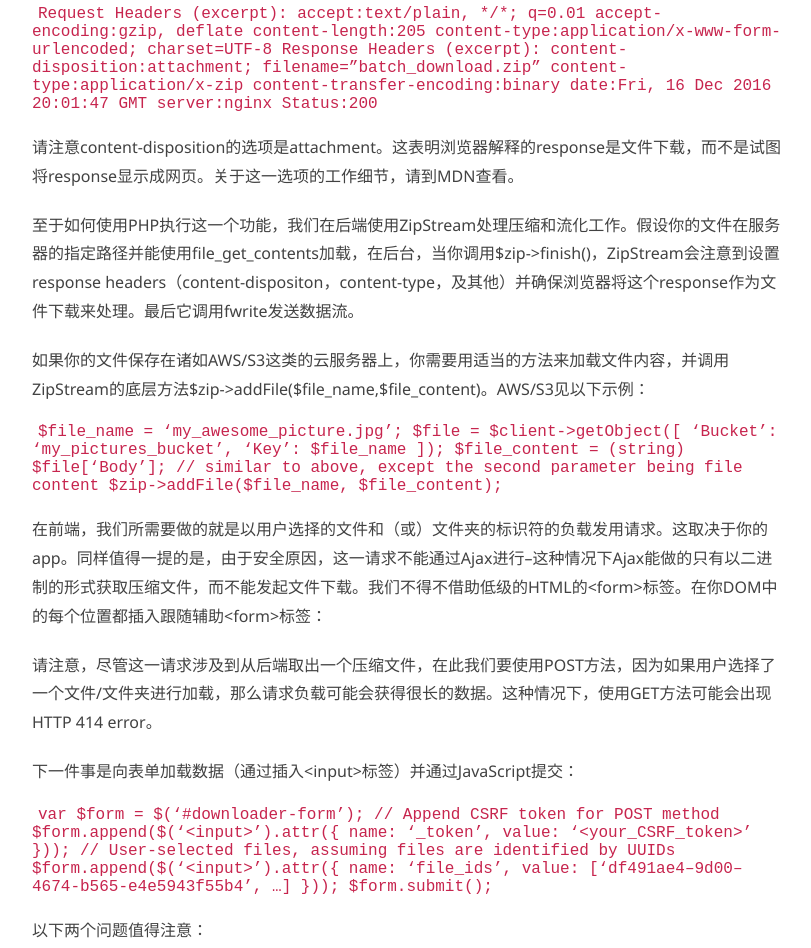
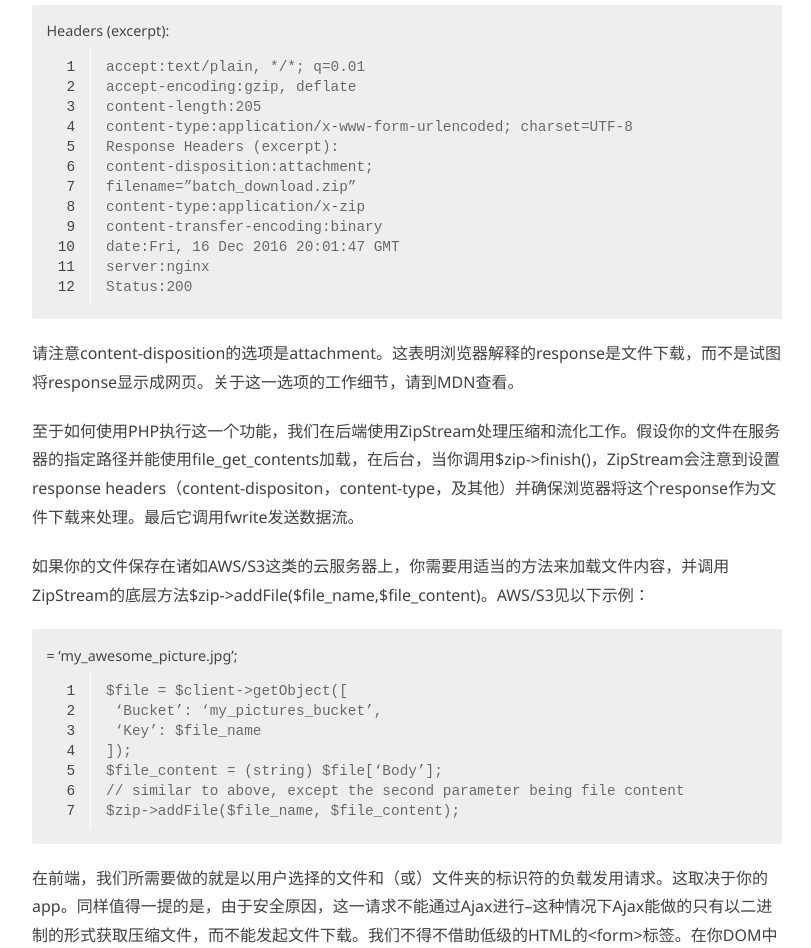
Before and after one commit to buyuwanjiazhong/buyuwanjiazhong.github.io, a plain HTML site: page 2017/02/06/Streamed File Zipping and Downloading in PHP/index.html in a window 1280 px wide. Shown: the part 877-1825 px from the top of the page, without its empty margins (233-1044 px from the left). Drawn offline with Linux system fonts and the light colour scheme.

Commit message:
Site updated: 2017-02-07 22:20:36

```diff
--- a/2017/02/06/Streamed File Zipping and Downloading in PHP/index.html
+++ b/2017/02/06/Streamed File Zipping and Downloading in PHP/index.html
@@ -88,58 +88,16 @@
 <p>这当中浏览器无从知晓压缩文件流何时结束，也不知压缩文件的大小，用户看到的只是这样：</p>
 <p><img src="https://cdn-images-1.medium.com/max/800/0*-bwQKSgn4Tt9gNkd." alt=""></p>
 <p>在网络检查选项中，我们能看到请求如下：</p>
-<pre><code>Request Headers (excerpt):
-
-accept:text/plain, */*; q=0.01
-
-accept-encoding:gzip, deflate
-
-content-length:205
-
-content-type:application/x-www-form-urlencoded; charset=UTF-8
-
-Response Headers (excerpt):
-
-content-disposition:attachment;
-
-filename=”batch_download.zip”
-
-content-type:application/x-zip
-
-content-transfer-encoding:binary
-
-date:Fri, 16 Dec 2016 20:01:47 GMT
-
-server:nginx
-
-Status:200
-</code></pre><p>请注意content-disposition的选项是attachment。这表明浏览器解释的response是文件下载，而不是试图将response显示成网页。关于这一选项的工作细节，请到MDN查看。</p>
+<figure class="highlight plain"><figcaption><span>Headers (excerpt):</span></figcaption><table><tr><td class="gutter"><pre><div class="line">1</div><div class="line">2</div><div class="line">3</div><div class="line">4</div><div class="line">5</div><div class="line">6</div><div class="line">7</div><div class="line">8</div><div class="line">9</div><div class="line">10</div><div class="line">11</div><div class="line">12</div></pre></td><td class="code"><pre><div class="line">accept:text/plain, */*; q=0.01</div><div class="line">accept-encoding:gzip, deflate</div><div class="line">content-length:205</div><div class="line">content-type:application/x-www-form-urlencoded; charset=UTF-8</div><div class="line">Response Headers (excerpt):</div><div class="line">content-disposition:attachment;</div><div class="line">filename=”batch_download.zip”</div><div class="line">content-type:application/x-zip</div><div class="line">content-transfer-encoding:binary</div><div class="line">date:Fri, 16 Dec 2016 20:01:47 GMT</div><div class="line">server:nginx</div><div class="line">Status:200</div></pre></td></tr></table></figure>
+<p>请注意content-disposition的选项是attachment。这表明浏览器解释的response是文件下载，而不是试图将response显示成网页。关于这一选项的工作细节，请到MDN查看。</p>
 <p>至于如何使用PHP执行这一个功能，我们在后端使用ZipStream处理压缩和流化工作。假设你的文件在服务器的指定路径并能使用file_get_contents加载，在后台，当你调用$zip-&gt;finish()，ZipStream会注意到设置response headers（content-dispositon，content-type，及其他）并确保浏览器将这个response作为文件下载来处理。最后它调用fwrite发送数据流。</p>
 <p>如果你的文件保存在诸如AWS/S3这类的云服务器上，你需要用适当的方法来加载文件内容，并调用ZipStream的底层方法$zip-&gt;addFile($file_name,$file_content)。AWS/S3见以下示例：</p>
-<pre><code>$file_name = ‘my_awesome_picture.jpg’;
-$file = $client-&gt;getObject([
- ‘Bucket’: ‘my_pictures_bucket’,
- ‘Key’: $file_name
-]);
-$file_content = (string) $file[‘Body’];
-// similar to above, except the second parameter being file content
-$zip-&gt;addFile($file_name, $file_content);
-</code></pre><p>在前端，我们所需要做的就是以用户选择的文件和（或）文件夹的标识符的负载发用请求。这取决于你的app。同样值得一提的是，由于安全原因，这一请求不能通过Ajax进行–这种情况下Ajax能做的只有以二进制的形式获取压缩文件，而不能发起文件下载。我们不得不借助低级的HTML的&lt;form&gt;标签。在你DOM中的每个位置都插入跟随辅助&lt;form&gt;标签：</p>
+<figure class="highlight plain"><figcaption><span>= ‘my_awesome_picture.jpg’;</span></figcaption><table><tr><td class="gutter"><pre><div class="line">1</div><div class="line">2</div><div class="line">3</div><div class="line">4</div><div class="line">5</div><div class="line">6</div><div class="line">7</div></pre></td><td class="code"><pre><div class="line">$file = $client-&gt;getObject([</div><div class="line"> ‘Bucket’: ‘my_pictures_bucket’,</div><div class="line"> ‘Key’: $file_name</div><div class="line">]);</div><div class="line">$file_content = (string) $file[‘Body’];</div><div class="line">// similar to above, except the second parameter being file content</div><div class="line">$zip-&gt;addFile($file_name, $file_content);</div></pre></td></tr></table></figure>
+<p>在前端，我们所需要做的就是以用户选择的文件和（或）文件夹的标识符的负载发用请求。这取决于你的app。同样值得一提的是，由于安全原因，这一请求不能通过Ajax进行–这种情况下Ajax能做的只有以二进制的形式获取压缩文件，而不能发起文件下载。我们不得不借助低级的HTML的&lt;form&gt;标签。在你DOM中的每个位置都插入跟随辅助&lt;form&gt;标签：</p>
 <p>请注意，尽管这一请求涉及到从后端取出一个压缩文件，在此我们要使用POST方法，因为如果用户选择了一个文件/文件夹进行加载，那么请求负载可能会获得很长的数据。这种情况下，使用GET方法可能会出现HTTP 414 error。</p>
 <p>下一件事是向表单加载数据（通过插入&lt;input&gt;标签）并通过JavaScript提交：</p>
-<pre><code>var $form = $(‘#downloader-form’);
-// Append CSRF token for POST method
-$form.append($(‘&lt;input&gt;’).attr({
- name: ‘_token’,
- value: ‘&lt;your_CSRF_token&gt;’
-}));
-// User-selected files, assuming files are identified by UUIDs
-$form.append($(‘&lt;input&gt;’).attr({
- name: ‘file_ids’,
- value: [‘df491ae4–9d00–4674-b565-e4e5943f55b4’, …]
-}));
-$form.submit();
-</code></pre><p>以下两个问题值得注意：</p>
+<figure class="highlight plain"><figcaption><span>$form = $(‘#downloader-form’);</span></figcaption><table><tr><td class="gutter"><pre><div class="line">1</div><div class="line">2</div><div class="line">3</div><div class="line">4</div><div class="line">5</div><div class="line">6</div><div class="line">7</div><div class="line">8</div><div class="line">9</div><div class="line">10</div><div class="line">11</div></pre></td><td class="code"><pre><div class="line">// Append CSRF token for POST method</div><div class="line">$form.append($(‘&lt;input&gt;’).attr(&#123;</div><div class="line"> name: ‘_token’,</div><div class="line"> value: ‘&lt;your_CSRF_token&gt;’</div><div class="line">&#125;));</div><div class="line">// User-selected files, assuming files are identified by UUIDs</div><div class="line">$form.append($(‘&lt;input&gt;’).attr(&#123;</div><div class="line"> name: ‘file_ids’,</div><div class="line"> value: [‘df491ae4–9d00–4674-b565-e4e5943f55b4’, …]</div><div class="line">&#125;));</div><div class="line">$form.submit();</div></pre></td></tr></table></figure>
+<p>以下两个问题值得注意：</p>
 <p>1.当表单提交完成，浏览器会把你的表单response解释为document，但是response’headers和content-type其中之一会表明MIME类型是 application/x-zip而不是一种诸如text/html的有效文档MIME<br>类型。所以你可能在console中看到这一log：</p>
 <p>Resource interpreted as Document but transferred with MIME type application/zip: “<a href="http://yoursite.com/batch-download" target="_blank" rel="external">http://yoursite.com/batch-download</a>“.<br>（资源被解释为文档但以MIME类型 application/zip传输）。</p>
 <p>这一错误解析看起来相当合理，但却不能当做应对此事的工作方案。 &lt;form&gt;标签本是用于提交表单并刷新页面，并以文档形式显示服务器response。</p>
```
Also changed, not shown: index.html (+6 -48 lines).
